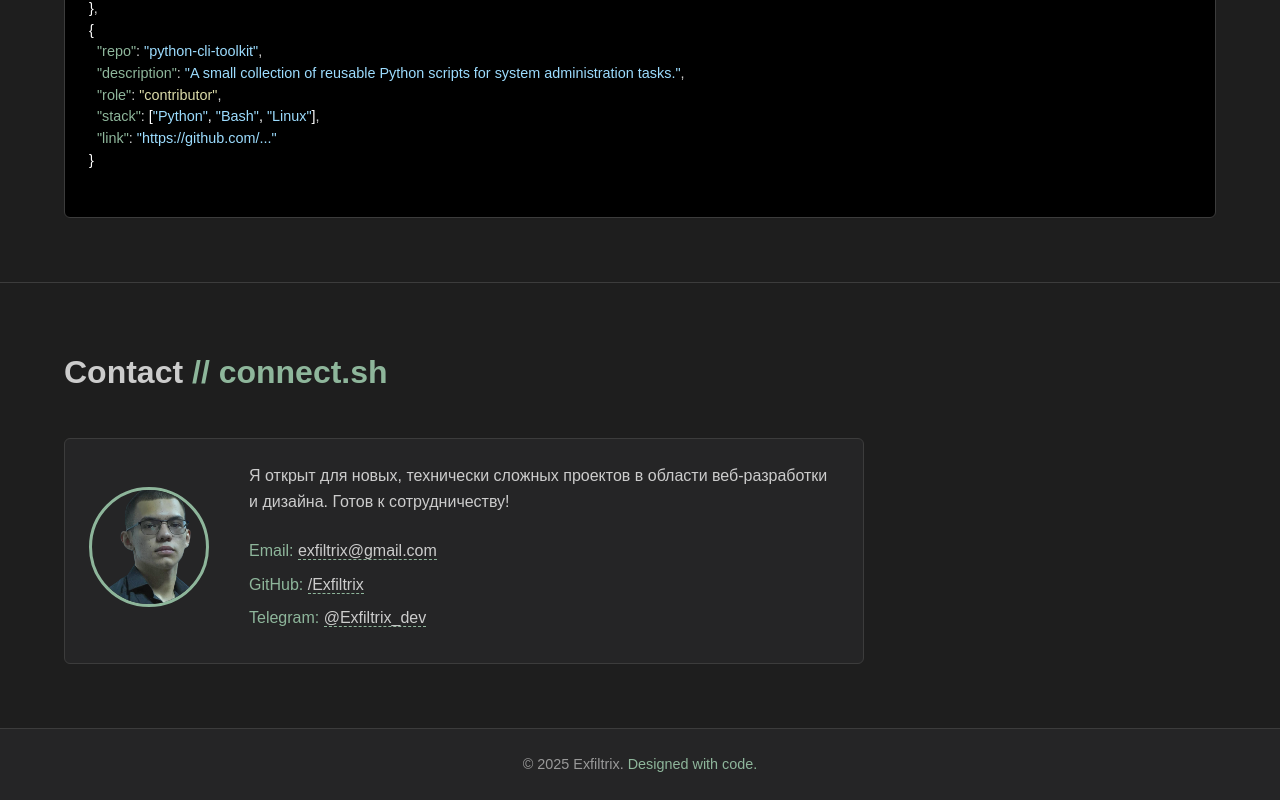
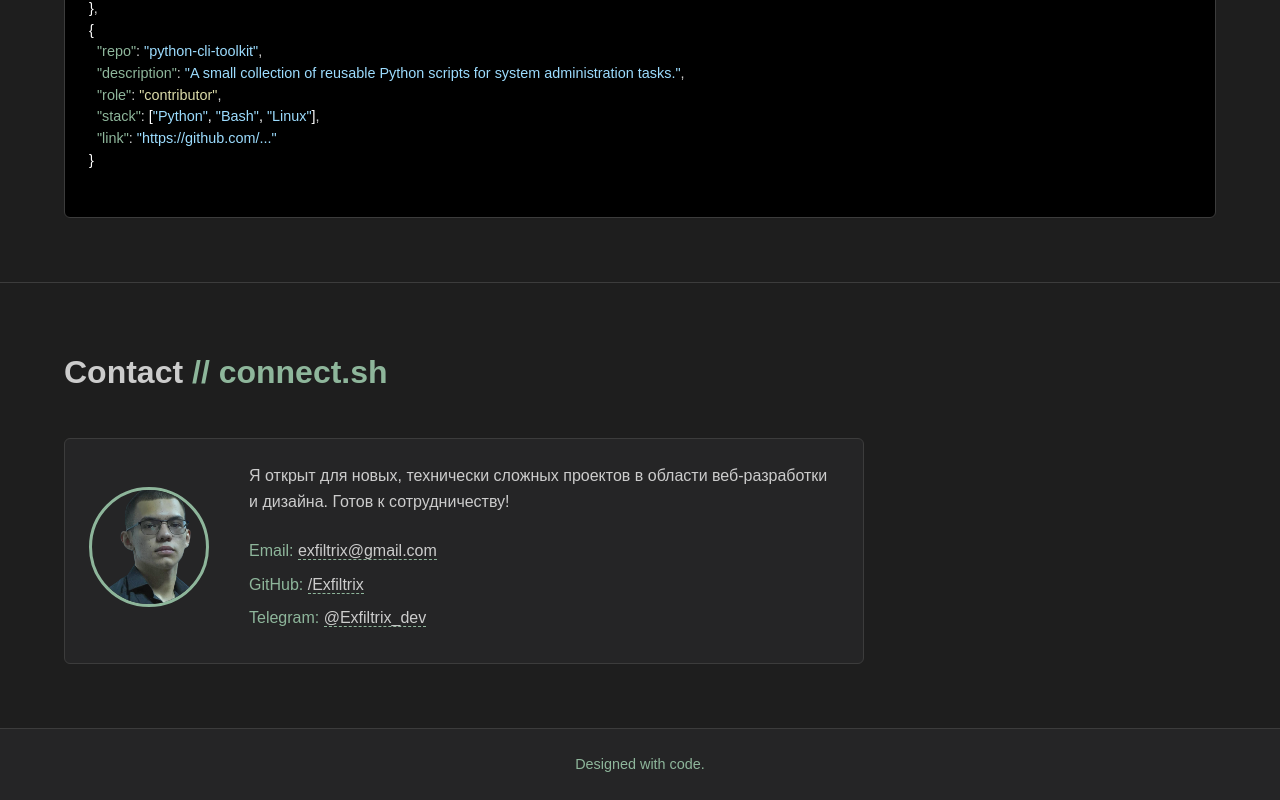
Before and after one commit to exfiltrix/progstyle_portfolio, a plain HTML site: page index.html in a window 1280 px wide. Shown: the part 1962-2762 px from the top of the page. Drawn offline with Linux system fonts and the light colour scheme; a web font is replaced by a local one.

Commit message:
Update index.html

```diff
--- a/index.html
+++ b/index.html
@@ -207,7 +207,7 @@ neuro-presentation.md minimal-bizplan.md browser-ide.md
 
     <footer>
         <div class="container">
-            <p>&copy; 2025 Exfiltrix. <span class="color-primary">Designed with code.</span></p>
+            <p><span class="color-primary">Designed with code.</span></p>
         </div>
     </footer>
 
```
